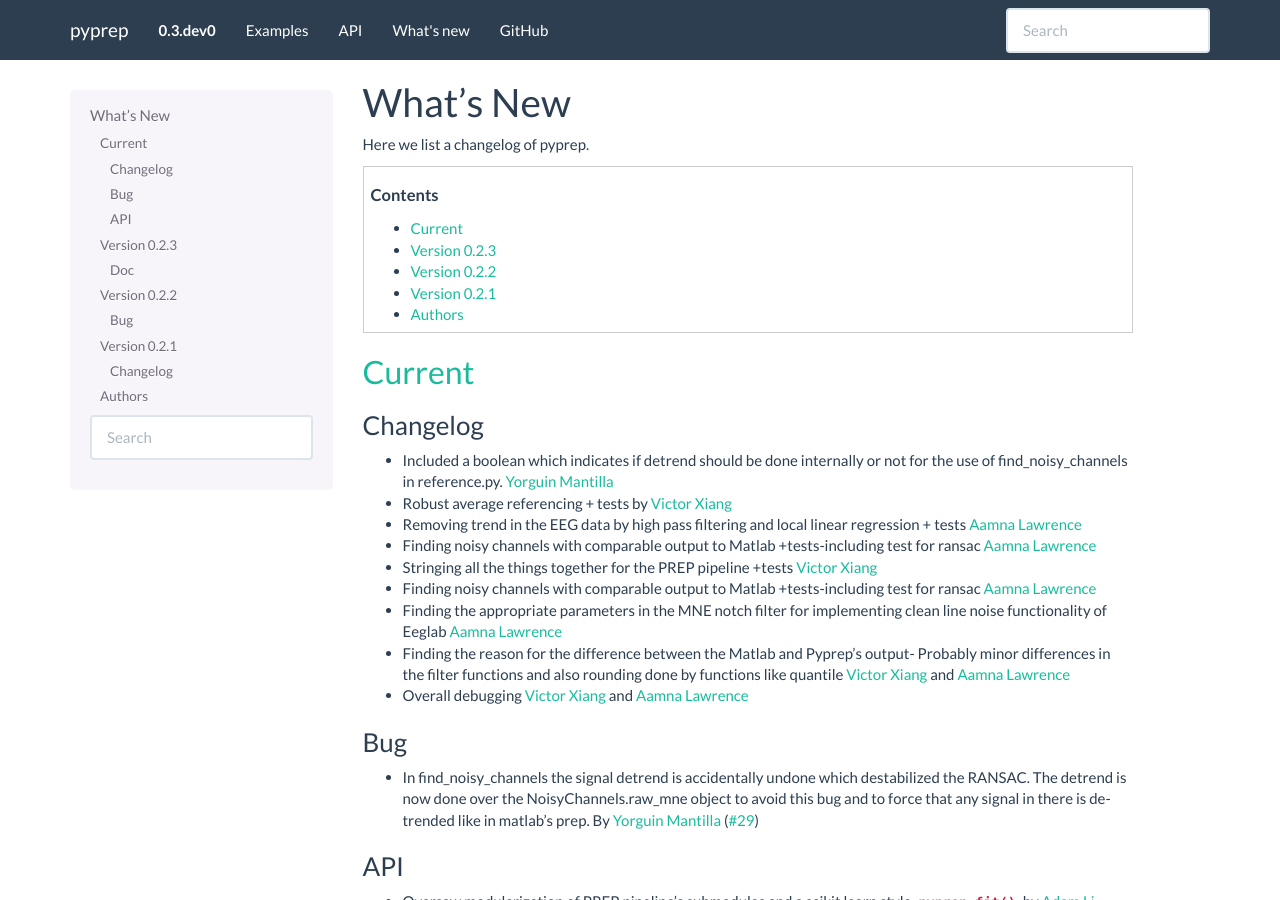
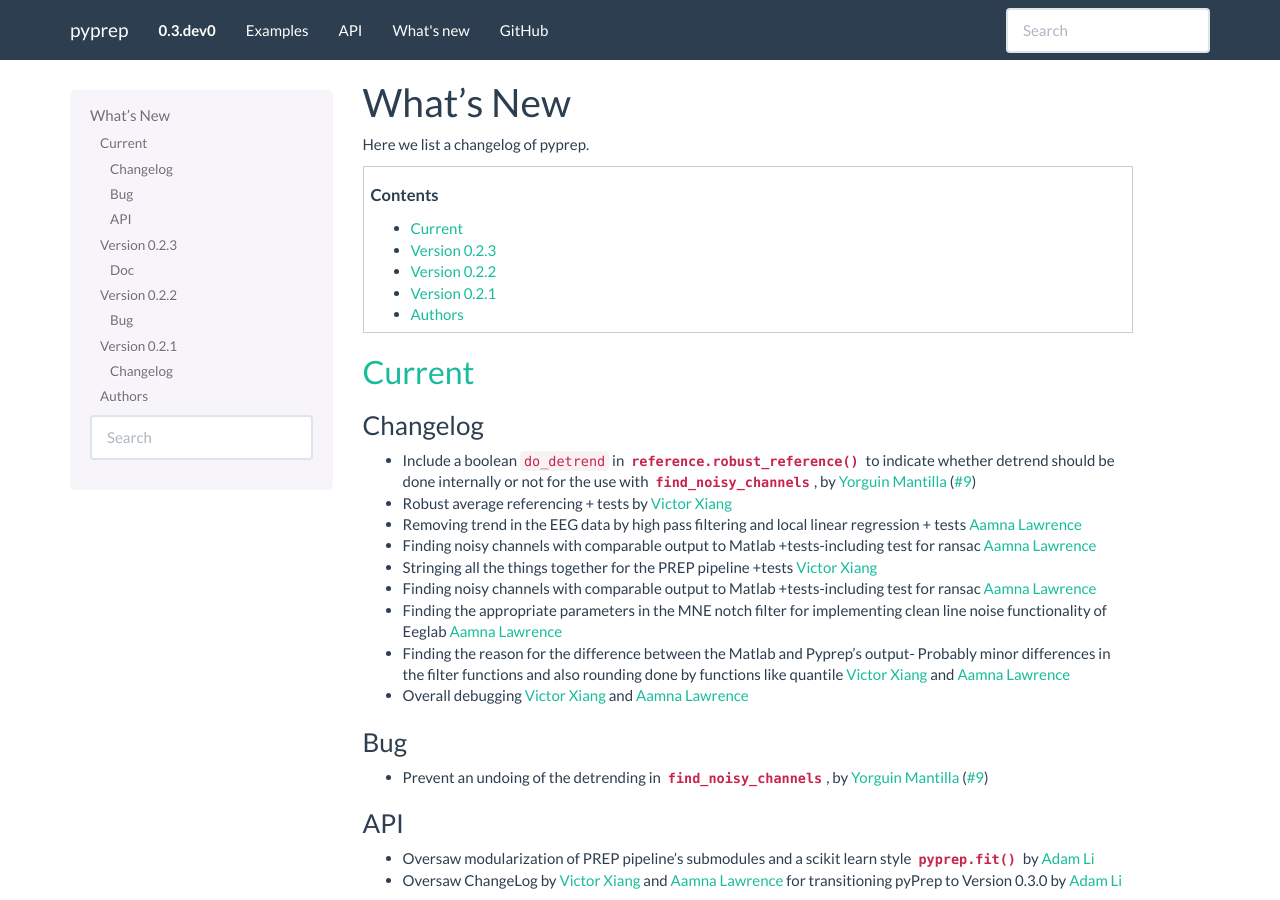
Before and after one commit to sappelhoff/pyprep, a Sphinx documentation site: the page built from docs/whats_new.rst, in a window 1280 px wide and 900 px high. Built offline with Sphinx 7.4.7, drawn with Linux system fonts in a browser that asks for light colours.

Commit message:
improve representation in whatsnew

```diff
--- a/docs/whats_new.rst
+++ b/docs/whats_new.rst
@@ -21,7 +21,7 @@ Current
 Changelog
 ~~~~~~~~~
 
-- Included a boolean which indicates if detrend should be done internally or not for the use of find_noisy_channels in reference.py. `Yorguin Mantilla`_
+- Include a boolean ``do_detrend`` in :meth:`reference.robust_reference` to indicate whether detrend should be done internally or not for the use with :mod:`find_noisy_channels`, by `Yorguin Mantilla`_ (`#9 <https://github.com/sappelhoff/pyprep/pull/9>`_)
 - Robust average referencing + tests by  `Victor Xiang`_
 - Removing trend in the EEG data by high pass filtering and local linear regression + tests `Aamna Lawrence`_
 - Finding noisy channels with comparable output to Matlab +tests-including test for ransac `Aamna Lawrence`_
@@ -35,7 +35,7 @@ Changelog
 Bug
 ~~~
 
-- In find_noisy_channels the signal detrend is accidentally undone which destabilized the RANSAC. The detrend is now done over the NoisyChannels.raw_mne object to avoid this bug and to force that any signal in there is detrended like in matlab's prep. By `Yorguin Mantilla`_ (`#29 <https://github.com/sappelhoff/pyprep/pull/9>`_)
+- Prevent an undoing of the detrending in :mod:`find_noisy_channels`, by `Yorguin Mantilla`_ (`#9 <https://github.com/sappelhoff/pyprep/pull/9>`_)
 
 API
 ~~~
```
